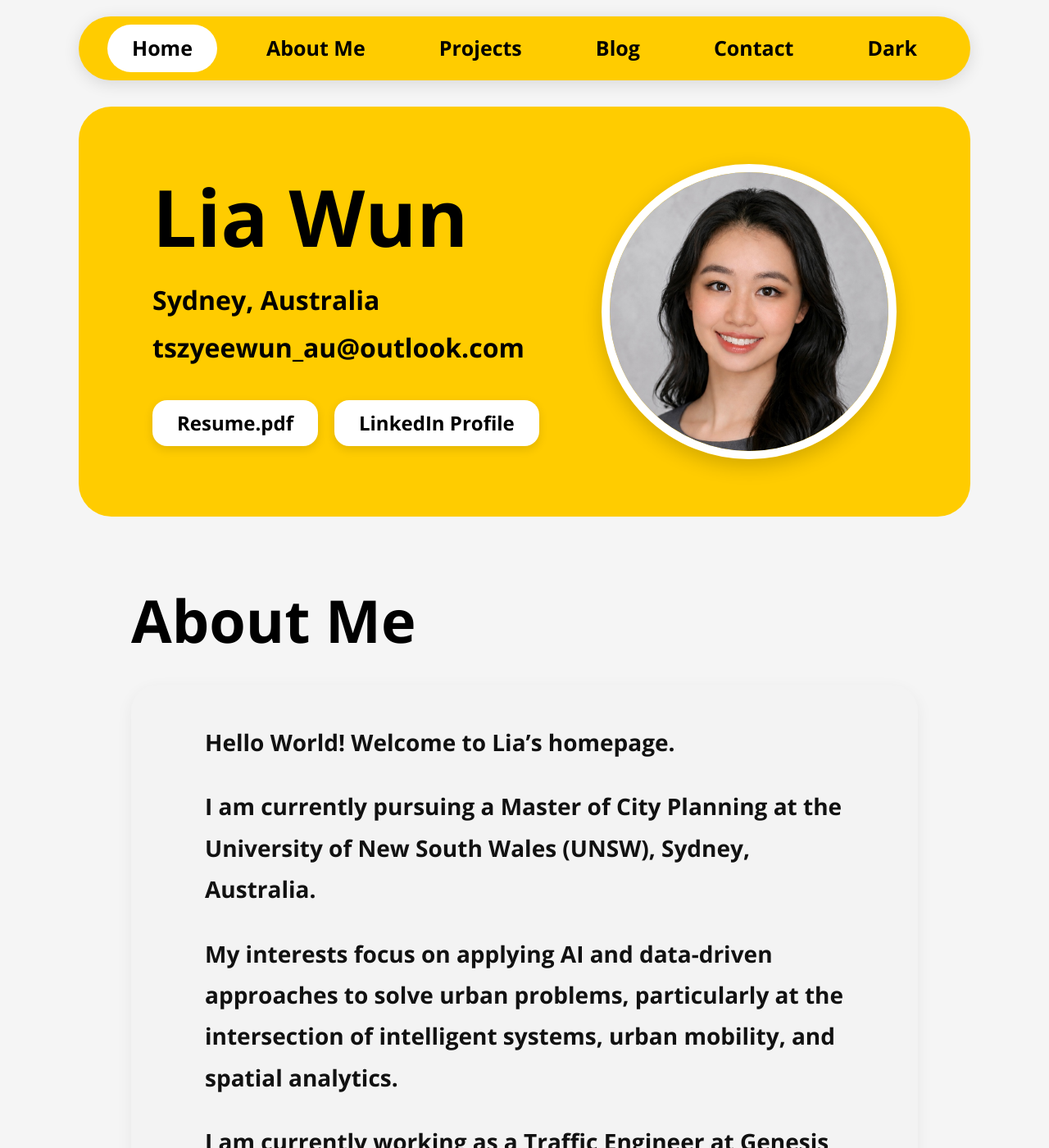
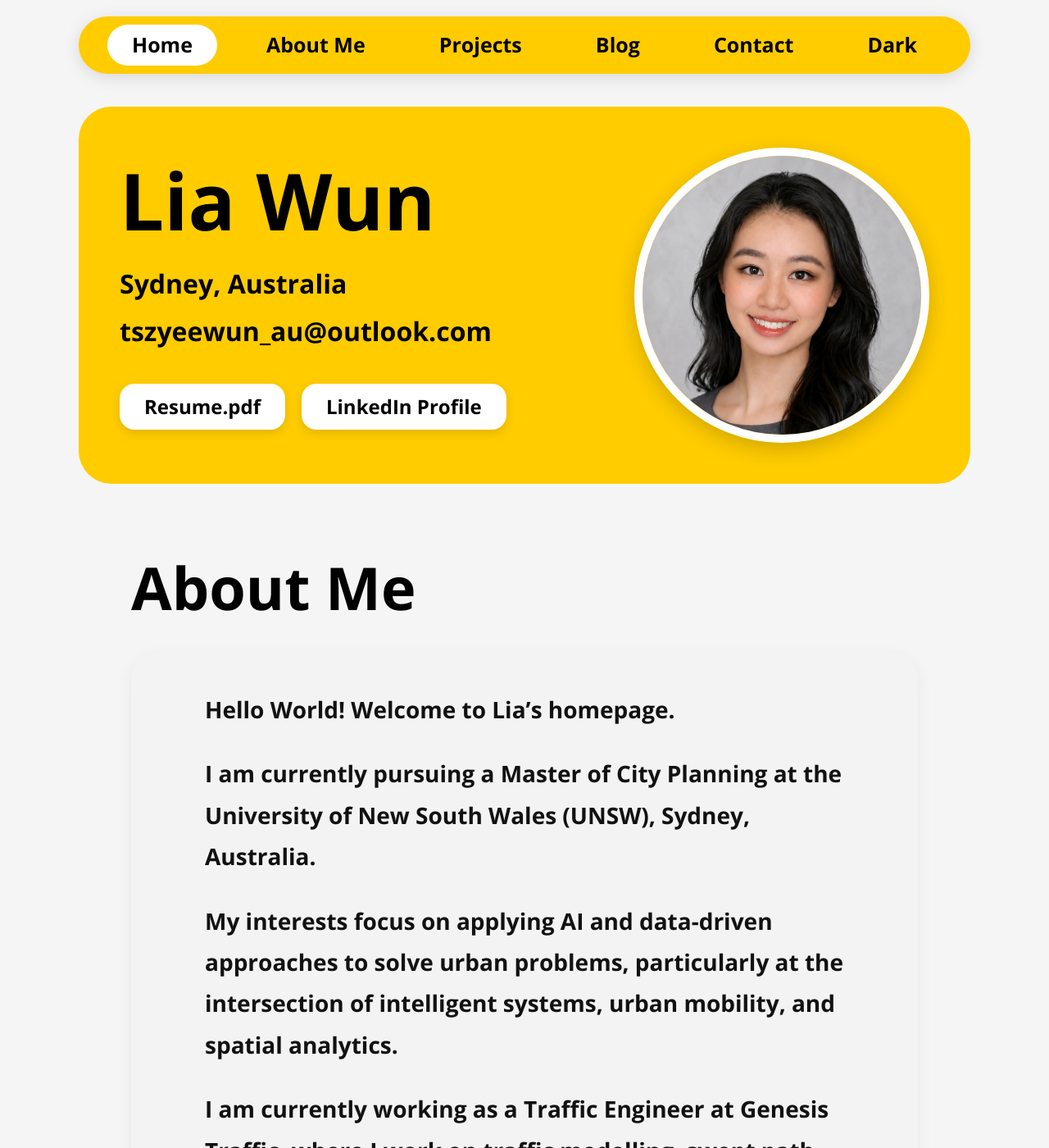
Before and after one commit to tszyeewun/tszyeewun.github.io, a Jekyll site: the page built from index.md, in a window 1280 px wide and 1400 px high. Shown: the whole window at 82% size. Built offline with Jekyll 4.4.1, drawn with Linux system fonts in a browser that asks for light colours.

Commit message:
Adjust padding in default layout styles

```diff
--- a/_layouts/default.html
+++ b/_layouts/default.html
@@ -66,7 +66,7 @@
       font-size:25px;
       font-weight:700;
 
-      padding:10px 30px;
+      padding:6px 30px;
 
       border-radius:999px;
 
@@ -100,7 +100,7 @@
 
       border-radius:40px;
 
-      padding:70px 90px;
+      padding:50px 50px;
 
       display:flex;
       justify-content:space-between;
```
